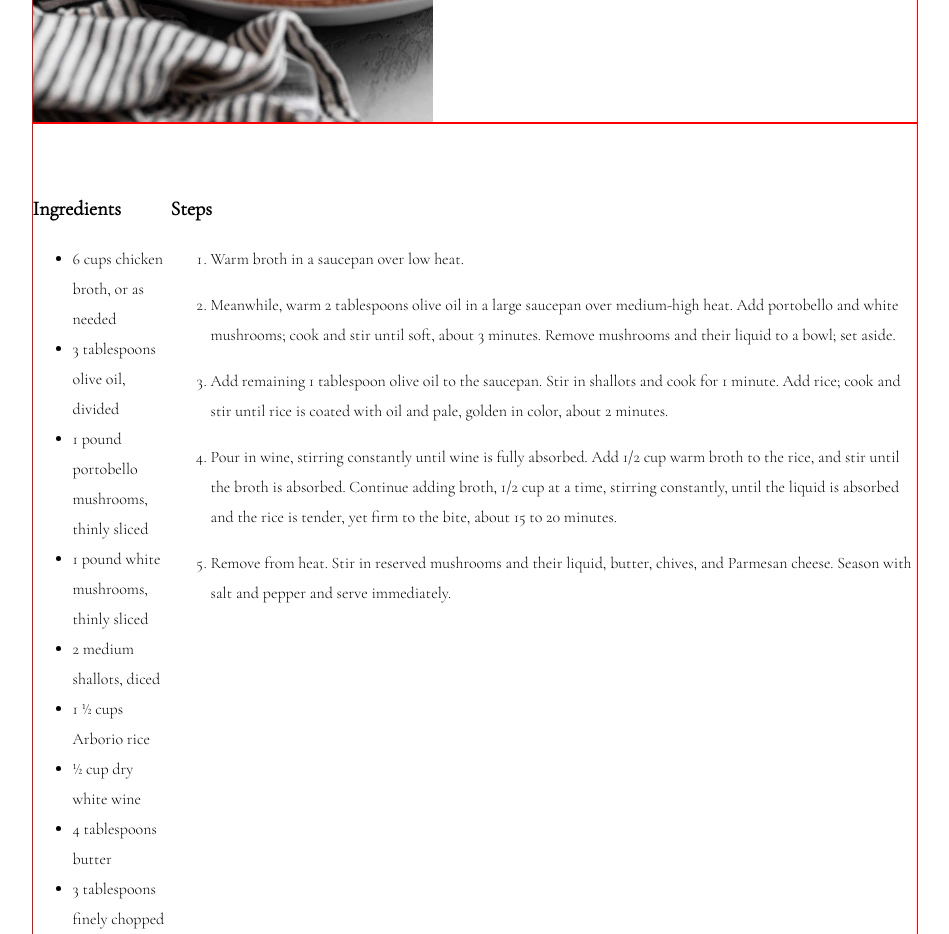
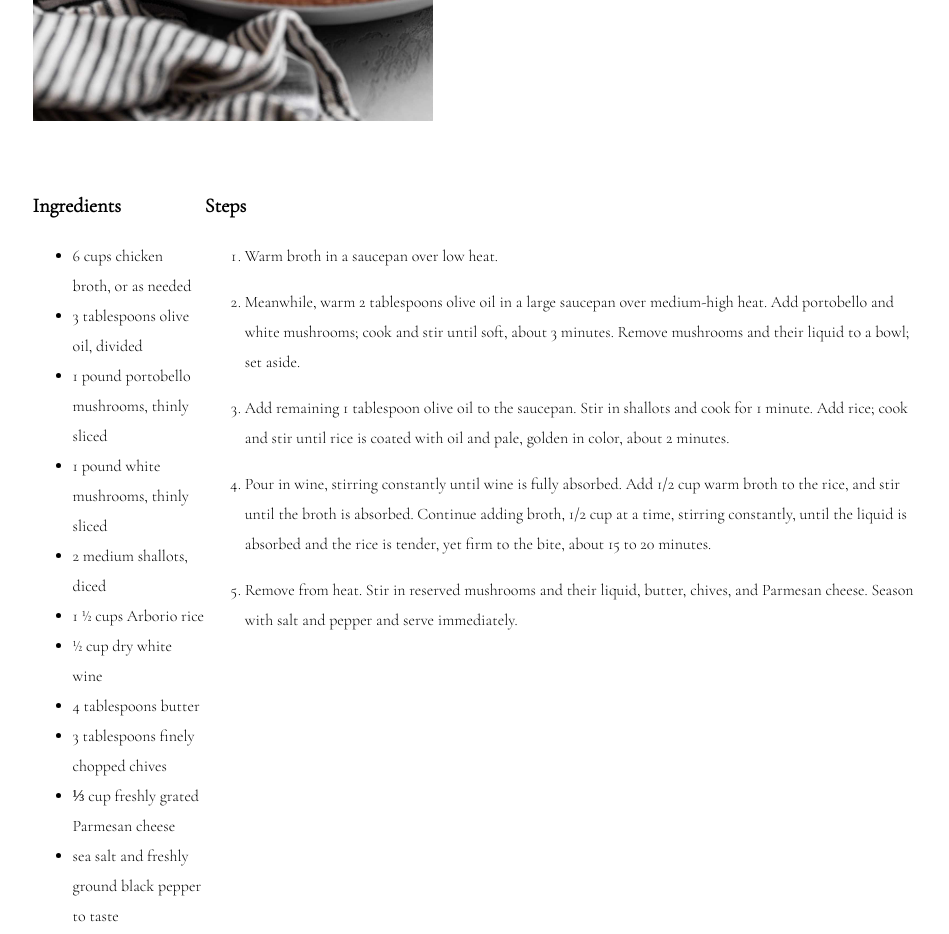
Before and after one commit to erinsophie/odin-recipes, a plain HTML site: page recipes/risotto.html in a window 1280 px wide. Shown: the part 660-1594 px from the top of the page, without its empty margins (165-1114 px from the left). Drawn offline with nearby package versions, Linux system fonts and the light colour scheme.

Commit message:
Let ingredients take up 50% space

```diff
--- a/styles.css
+++ b/styles.css
@@ -52,11 +52,10 @@ a:hover {
     padding-top: 40px;
     width: 70%;
     margin: auto;
-    border: 1px solid red;
 }
 
 .ingredients {
-
+    width: 50%;
 }
 
 .food-img {
```
